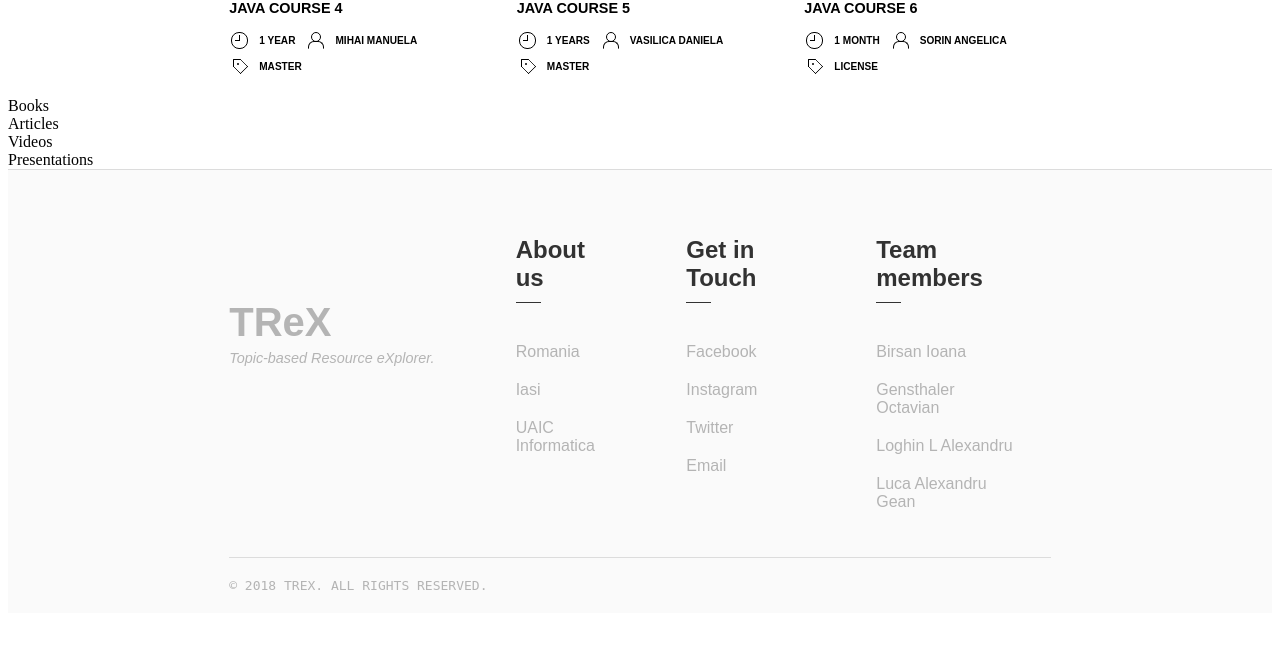
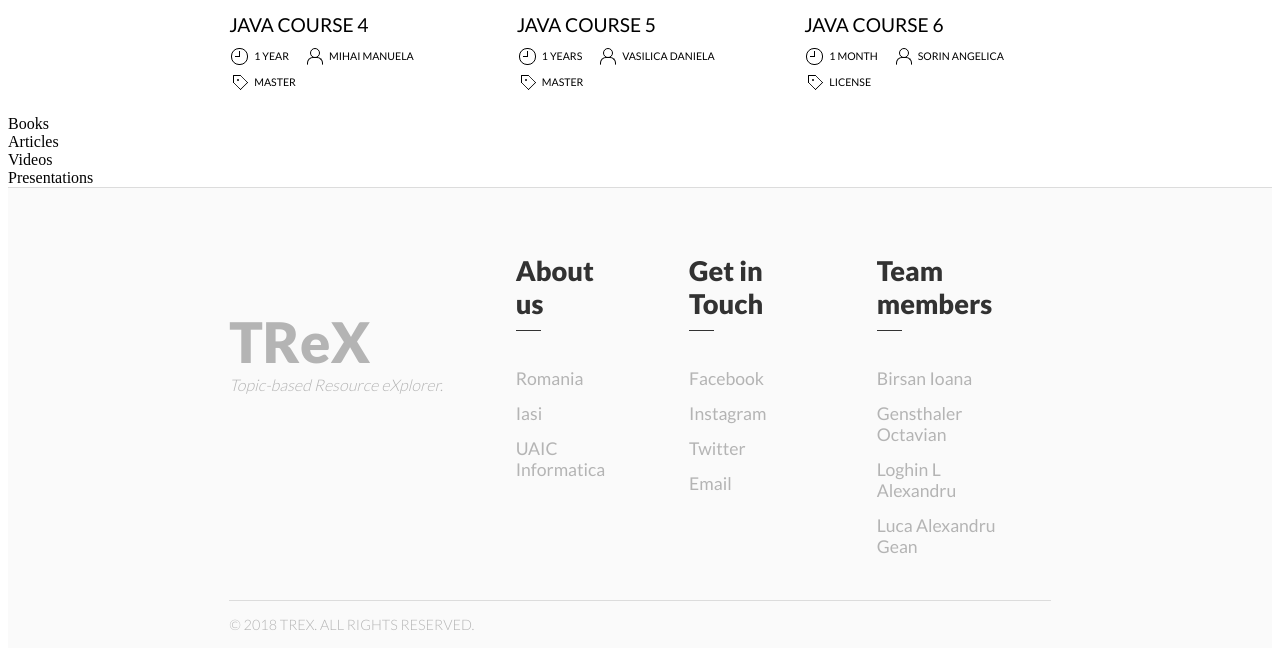
Before and after one commit to ioana-amariei/trex, a PHP site: page / in a window 1280 px wide. Shown: the part 1389-2045 px from the top of the page. Before the commit the page ends 1979 px from the top, so only its background shows below. Run offline with PHP 8.4, Linux system fonts and the light colour scheme.

Commit message:
Update topics & footer with Lato font

```diff
--- a/footer.css
+++ b/footer.css
@@ -15,21 +15,22 @@ footer > div {
 }
 
 footer #logo {
+  font-family: 'Lato', sans-serif;
   width: 30%;
   float: left;
-  margin-top: 60px;
+  margin-top: 50px;
 }
 
 footer  h2 {
-  font-family: sans-serif;
-  font-size: 2.5em;
-  padding: 20px 0 5px 0;
+  font-weight: 900;
+  font-size: 3.5em;
+  padding: 20px 0 0 0;
   margin: 0;
 }
 
 footer p {
-  font-family: sans-serif;
-  font-size: .9em;
+  font-weight: 300;
+  font-size: 1em;
   padding: 0;
   margin: 0;
   font-style: italic;
@@ -47,9 +48,9 @@ footer #footer-list ul {
 }
 
 footer #footer-list ul li:first-child {
-  font-family: sans-serif;
-  font-size: 1.5em;
-  font-weight: bold;
+  font-family: 'Lato', sans-serif;
+  font-size: 1.7em;
+  font-weight: 900;
   color: rgb(50, 50, 50);
 }
 
@@ -68,9 +69,10 @@ footer #footer-list ul:hover li:first-child::after {
 
 footer #footer-list ul li:not(:first-child) {
   text-transform: capitalize;
-  font-family: sans-serif;
-  font-size: 1em;
-  padding: 10px 0;
+  font-family: 'Lato', sans-serif;
+  font-weight: 400;
+  font-size: 1.1em;
+  padding: 7px 0;
   transition: .2s;
 }
 
@@ -82,9 +84,10 @@ footer #footer-copy {
   font-style: normal;
   clear: both;
   margin: 20px 0 0 0;
-  padding: 20px 0 20px 0;
-  font-family: monospace;
-  font-size: 1em;
+  padding: 15px 0 15px 0;
+  font-family: 'Lato', sans-serif;
+  font-size: .9em;
+  font-weight: 300;
   text-transform: uppercase;
   border-top: 1px solid rgb(220, 220, 220);
 }
--- a/topics.css
+++ b/topics.css
@@ -240,14 +258,14 @@
 
 #topics-grid .col li {
 	float: left;
-	padding-right: 10px;
-	font-family: sans-serif;
-	font-size: .7em;
-	font-weight: normal;
+	padding-right: 15px;
+	font-family: 'Lato', sans-serif;
+	font-size: .55em;
+	font-weight: 300;
 	text-transform: uppercase;
 }
 
 #topics-grid .col ul li p {
-	margin-left: 30px;
-	margin-top: 5px;
+	margin-left: 25px;
+	margin-top: 4px;
 }
```
Also changed, not shown: other parts of topics.css (+25 -7 lines).
